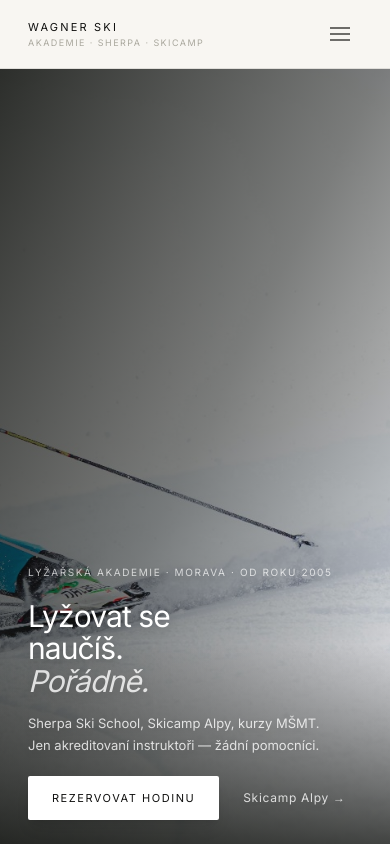
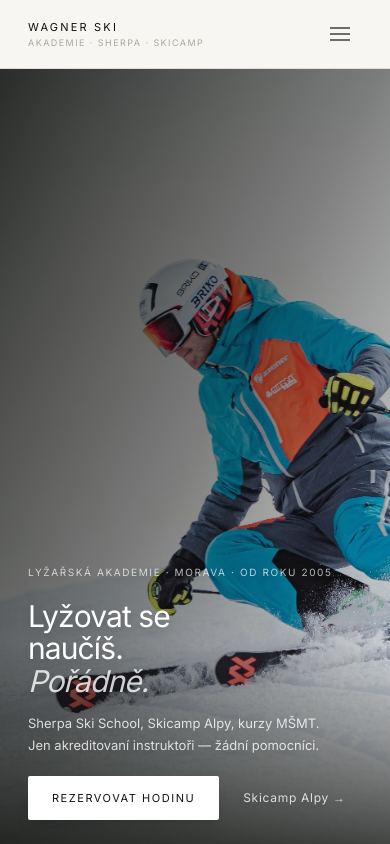
Before and after one commit to obzi/wagnerski, a Next.js app: page / in a window 390 px wide. Shown: the top 844 px of the page. Built offline with nearby package versions, Linux system fonts and the light colour scheme.

Commit message:
Flip mobile hero shift direction on home and o-nas
Co-Authored-By: Claude Opus 4.6 <noreply@anthropic.com>

```diff
--- a/src/app/o-nas/page.tsx
+++ b/src/app/o-nas/page.tsx
@@ -43,7 +43,7 @@ export default function ONasPage() {
         eyebrow="O nás"
         title="Wagner Ski Akademie"
         imageSrc="/images/uvodonas.jpg.jpeg"
-        imagePositionClass="object-left sm:object-center"
+        imagePositionClass="object-right sm:object-center"
         imageAlt="Wagner Ski Akademie tým"
       />
 
--- a/src/components/ui/ParallaxHero.tsx
+++ b/src/components/ui/ParallaxHero.tsx
@@ -21,7 +21,7 @@ export function ParallaxHero() {
           src="/images/petroblouk.jpeg"
           fill
           alt="Lyžař v horách"
-          className="object-cover object-[75%_75%] sm:object-[center_75%]"
+          className="object-cover object-[25%_75%] sm:object-[center_75%]"
           priority
           sizes="100vw"
           draggable={false}
```
